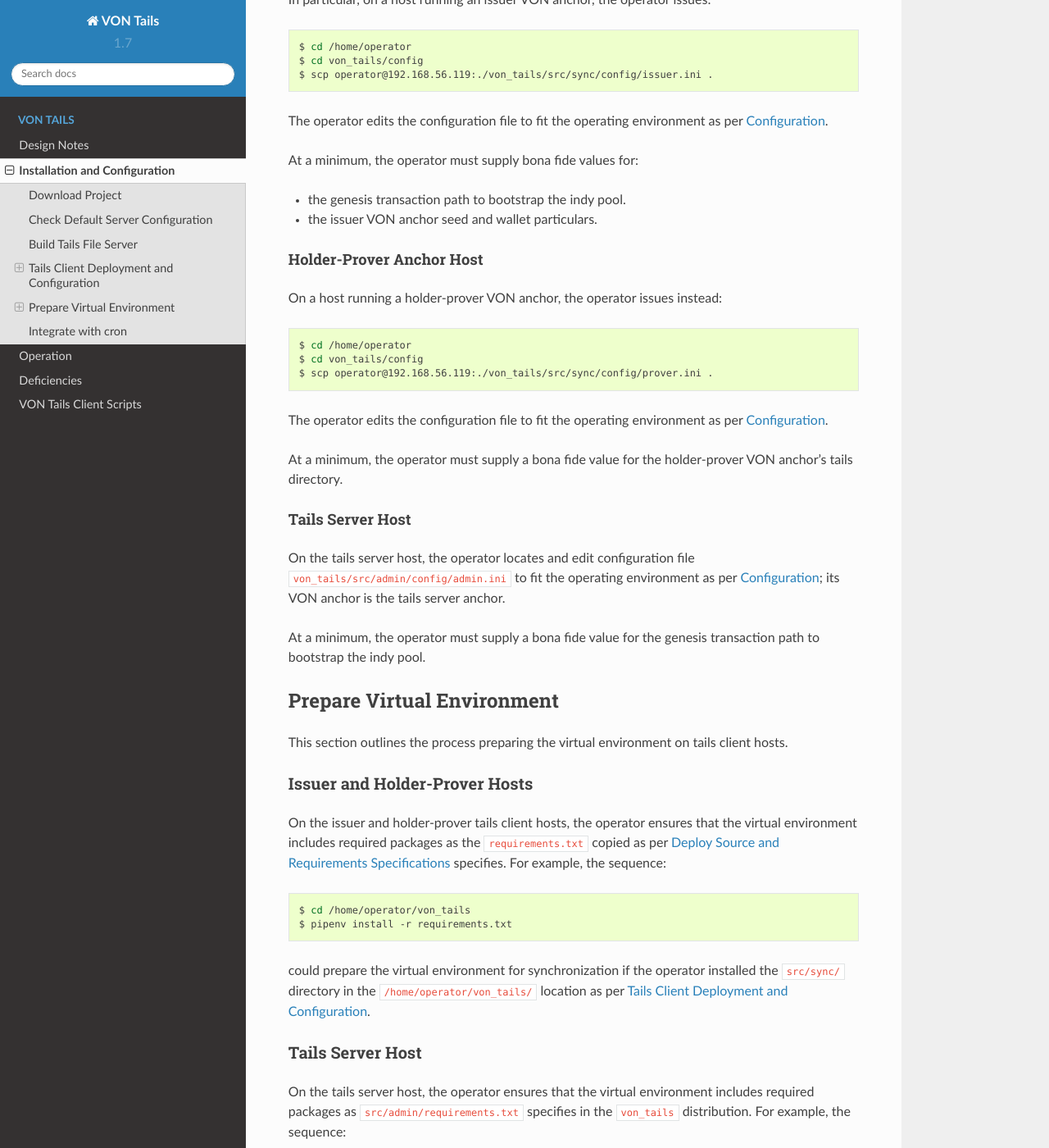
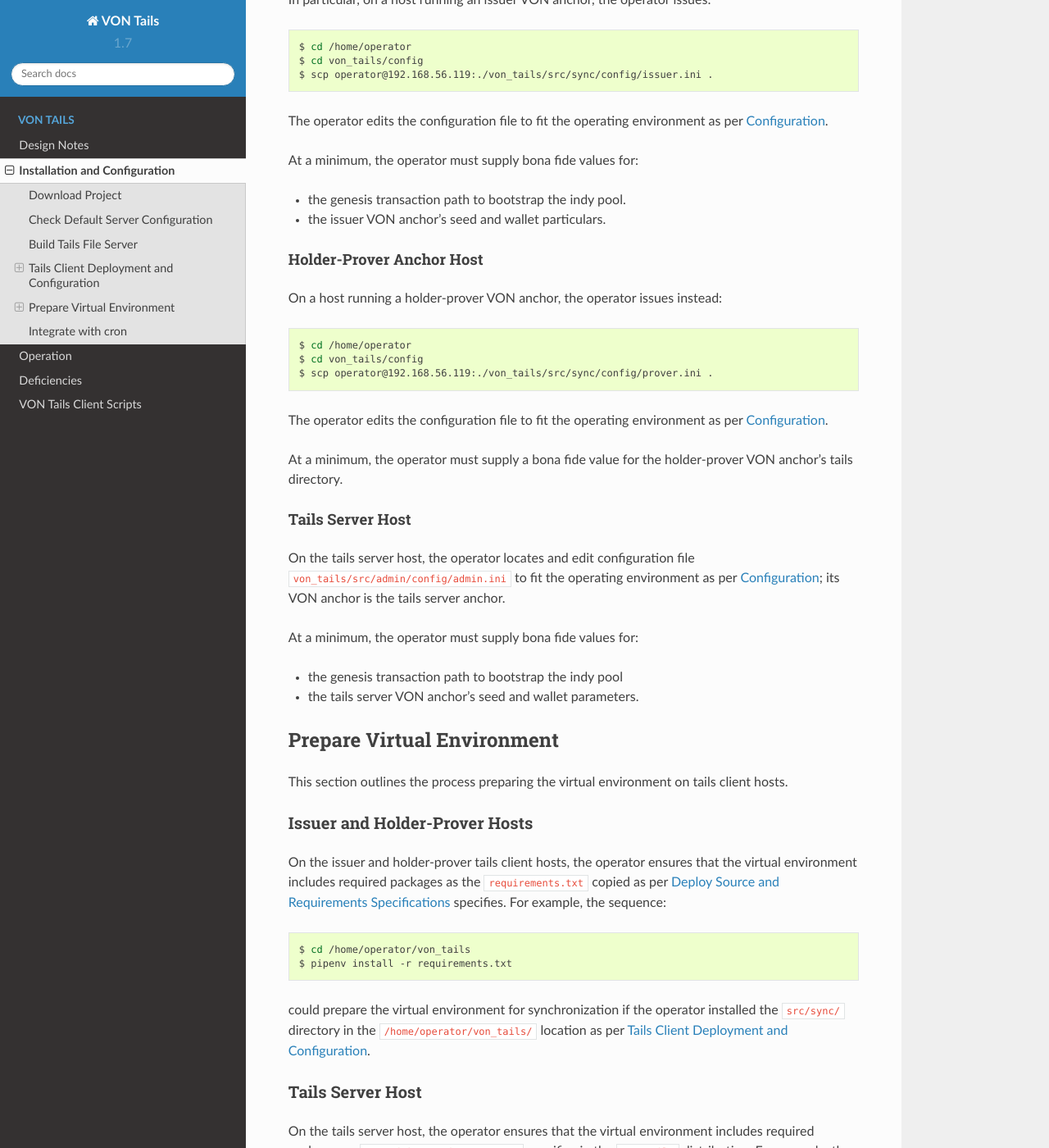
Before and after one commit to PSPC-SPAC-buyandsell/von_tails, a Sphinx documentation site: the page built from docs/source/von_tails/installation.rst, in a window 1280 px wide and 1400 px high, scrolled down 1890 px. Shown: the whole window at 82% size. Built offline with Sphinx 7.4.7 and the Read the Docs theme 2.0.0, drawn with Linux system fonts in a browser that asks for light colours.

Commit message:
default parameters in .ini files

```diff
--- a/docs/source/conf.py
+++ b/docs/source/conf.py
@@ -21,11 +21,6 @@ import os
 import sys
 sys.path.insert(0, os.path.abspath('../../'))
 sys.path.insert(0, os.path.abspath('.'))
-'''
-print(f'\n\n*** {os.getcwd()} ***')
-print(f'*** {sys.path} ***')
-assert False
-'''
 
 
 # -- General configuration ------------------------------------------------
@@ -71,7 +66,7 @@ author = 'Stephen Klump'
 # The short X.Y version.
 version = '1.7'
 # The full version, including alpha/beta/rc tags.
-release = '1.7.6'
+release = '1.7.7'
 
 # The language for content autogenerated by Sphinx. Refer to documentation
 # for a list of supported languages.
@@ -198,6 +193,7 @@ class Mock(MagicMock):
 MOCK_MODULES = [
     'sanic',
     'von_anchor',
+    'von_anchor.error',
     'von_anchor.frill',
     'von_anchor.indytween',
     'von_anchor.nodepool',
--- a/docs/source/von_tails/installation.rst
+++ b/docs/source/von_tails/installation.rst
@@ -94,7 +94,7 @@ The operator edits the configuration file to fit the operating environment as pe
 At a minimum, the operator must supply bona fide values for:
 
 * the genesis transaction path to bootstrap the indy pool.
-* the issuer VON anchor seed and wallet particulars.
+* the issuer VON anchor's seed and wallet particulars.
 
 Holder-Prover Anchor Host
 -------------------------
@@ -116,7 +116,10 @@ Tails Server Host
 
 On the tails server host, the operator locates and edit configuration file ``von_tails/src/admin/config/admin.ini`` to fit the operating environment as per :ref:`sync-config`; its VON anchor is the tails server anchor.
 
-At a minimum, the operator must supply a bona fide value for the genesis transaction path to bootstrap the indy pool.
+At a minimum, the operator must supply bona fide values for:
+
+* the genesis transaction path to bootstrap the indy pool
+* the tails server VON anchor's seed and wallet parameters.
 
 .. _venv:
 
```
Also changed, not shown: 9 other files.
